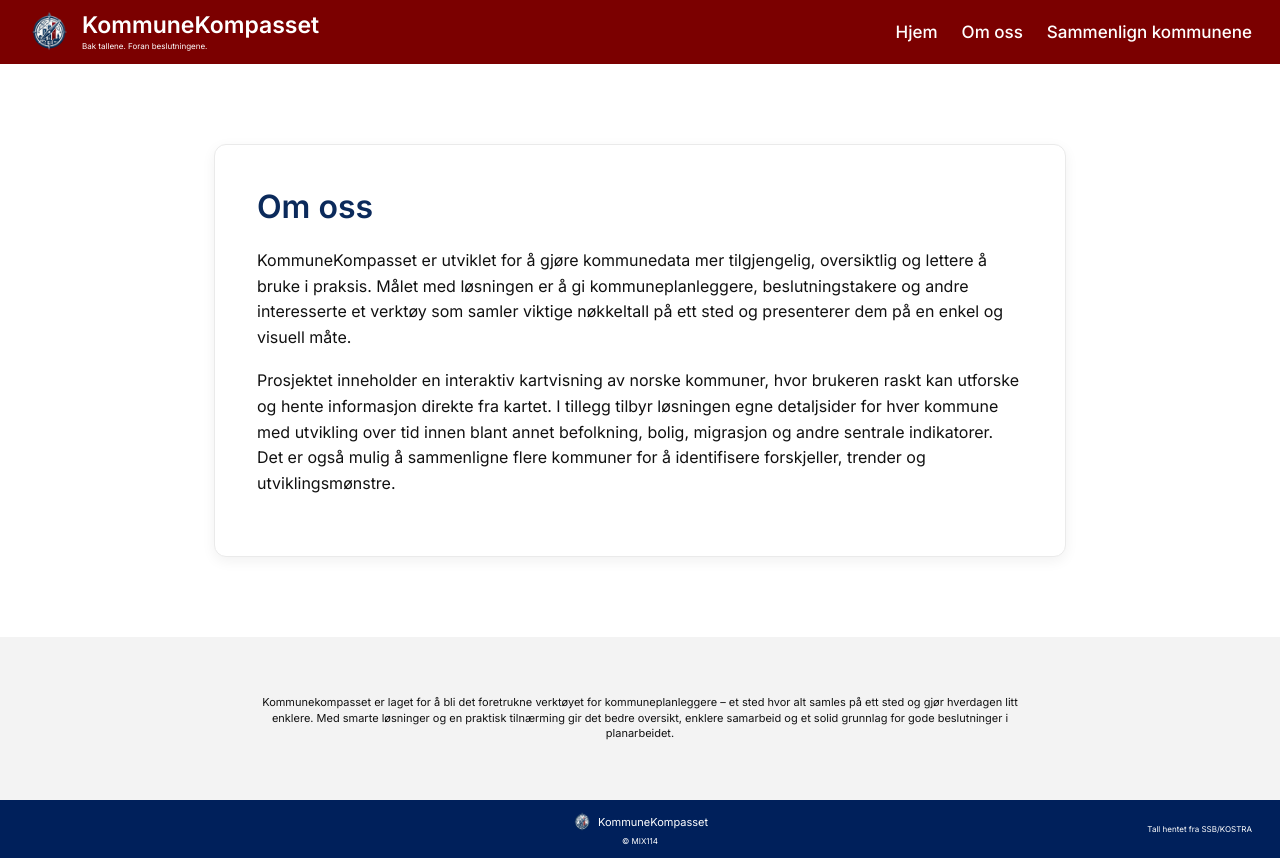
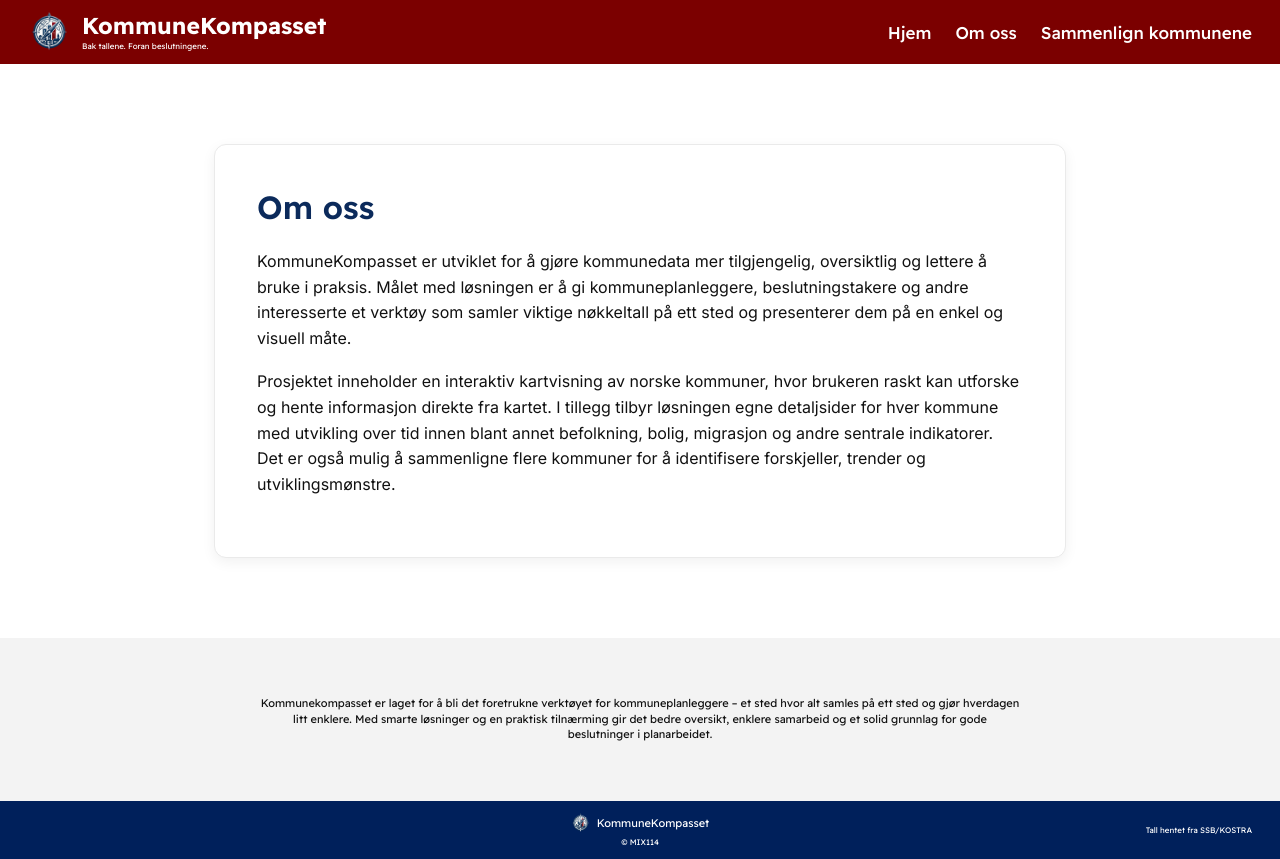
Before and after one commit to isabel-lopes-12/Module3_MIX114_Gruppe2, a plain HTML site: page personer/omoss.html in a window 1280 px wide. Drawn offline with Linux system fonts and the light colour scheme.

Commit message:
fikset header

```diff
--- a/detaljegraferIntegrert/styleDetaljeOppdatert.css
+++ b/detaljegraferIntegrert/styleDetaljeOppdatert.css
@@ -93,13 +93,13 @@ body {
 .nav-link {
   color: var(--color-card);
   text-decoration: none;
-  font-size: 15px;
+  font-size: 17px;
   font-weight: 500;
-  transition: opacity 0.2s ease;
+
 }
 
 .nav-link:hover {
-  opacity: 0.75;
+  opacity: 0.8;
 }
 
 .nav-link.active {
--- a/personer/omoss.css
+++ b/personer/omoss.css
@@ -44,14 +44,11 @@
 
 /* Grunnstil for hele nettsiden */
 body {
-  font-family: var(--font-body);
+  font-family: var(--font-heading);
   background-color: var(--color-card);
   color: var(--color-text);
+}
 
-  min-height: 100vh;
-  display: flex;
-  flex-direction: column;
-}
 
 /* HEADER */
 
@@ -115,6 +112,7 @@ body {
 .nav-link.active {
   font-weight: 700;
 }
+
 
 /* OM OSS */
 
--- a/personer/omoss.html
+++ b/personer/omoss.html
@@ -6,7 +6,7 @@
   <title>Om oss</title>
 
   <link rel="stylesheet" href="omoss.css">
-  <link href="https://fonts.googleapis.com/css2?family=Inter:wght@400;500;600&family=Readex+Pro:wght@500;600&display=swap" rel="stylesheet">
+  <link href="https://fonts.googleapis.com/css2?family=Inter:wght@400;500;600;700&family=Readex+Pro:wght@400;500;600;700&display=swap" rel="stylesheet">
 </head>
 
 <body>
--- a/sammenligningsgrafer/styleSammenligning2.css
+++ b/sammenligningsgrafer/styleSammenligning2.css
@@ -57,7 +57,7 @@ body {
 
 /* Grunnstil for hele nettsiden */
 body {
-  font-family: var(--font-body);
+  font-family: var(--font-heading);
   background-color: var(--color-card);
   color: var(--color-text);
 }
```
Also changed, not shown: designkart/designkart.html (+2 -0 lines), detaljegraferIntegrert/indexDetaljeOppdatert.html (+1 -1 lines), sammenligningsgrafer/indexSammenligning2.html (+2 -0 lines). Lines whose indentation alone changed are shown as unchanged.
